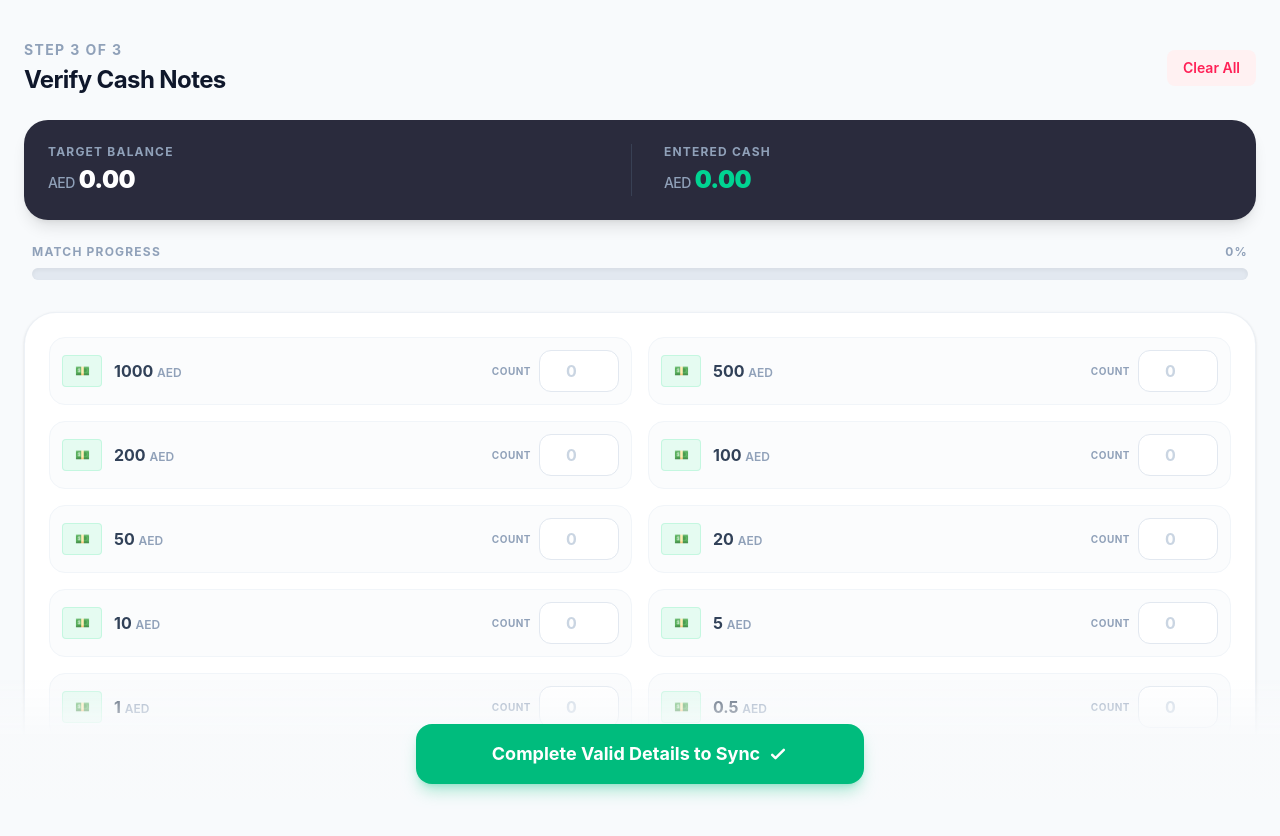
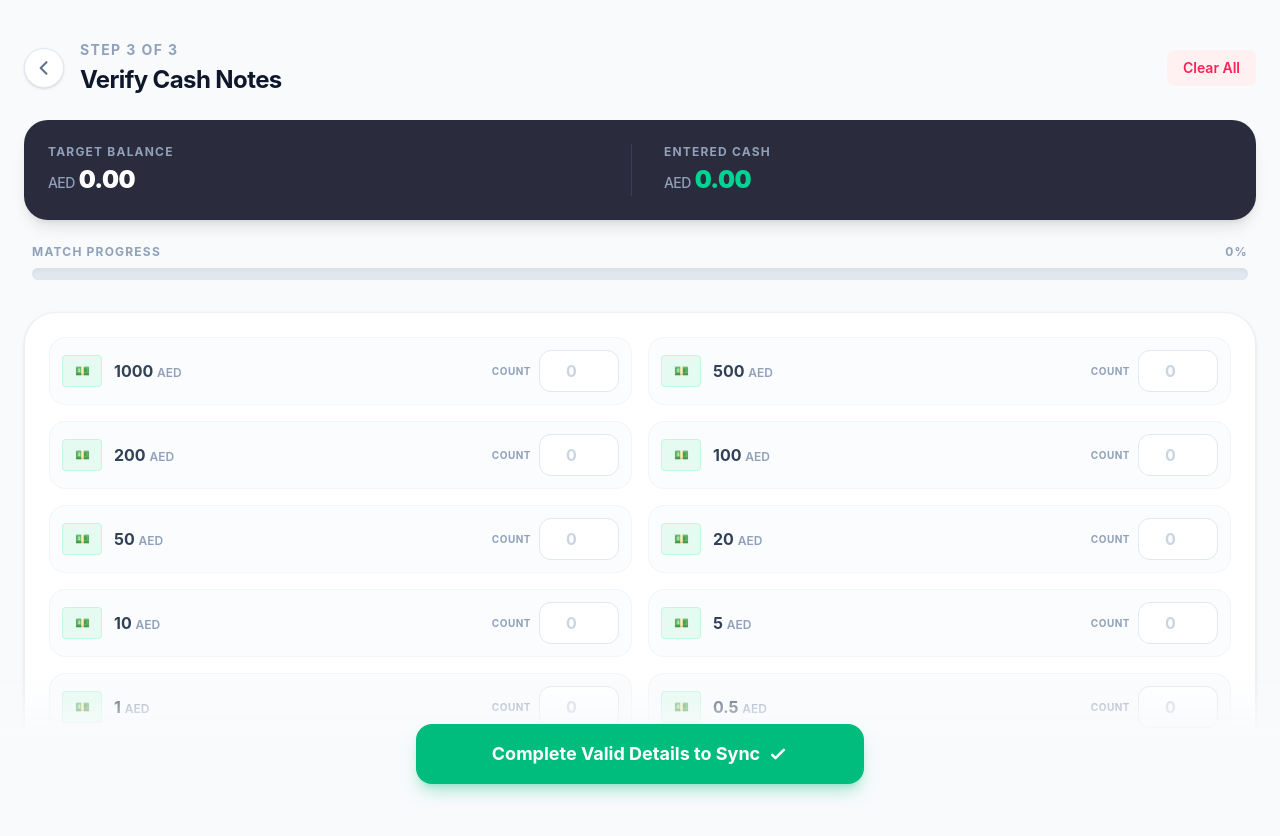
Before and after one commit to Anandhu362/ferrarimanagement2, a React (Vite) app: page /agent/denominations in a window 1280 px wide. Shown: the top 836 px of the page. Built offline with nearby package versions, Linux system fonts and the light colour scheme; no server answers; sample sign-in values are in the browser's storage.

Commit message:
update the denom page a backbutton with no data loss

```diff
--- a/src/pages/agent/AgentDenominationEntry.jsx
+++ b/src/pages/agent/AgentDenominationEntry.jsx
@@ -103,6 +103,23 @@ export default function AgentDenominationEntry() {
     });
   };
 
+  // ✅ NEW: Safe Back Navigation to Expenses Page
+  const handleGoBack = () => {
+    if (sessionData) {
+      // Force an immediate local storage sync of the typed notes before leaving
+      const backupData = {
+        ...sessionData,
+        denominations: denominations
+      };
+      localStorage.setItem('temp_agent_session_data', JSON.stringify(backupData));
+
+      // Pass the fully assembled data back to the Expense page
+      navigate('/agent/expenses', { state: backupData });
+    } else {
+      navigate(-1);
+    }
+  };
+
   // --- Final Submission API Call ---
   const handleSubmitFinal = async () => {
     if (!isBalanced) return; // Extra security gate
@@ -112,14 +129,14 @@ export default function AgentDenominationEntry() {
     try {
       // Build the massive final payload
       const finalPayload = {
-        clientSessionId: sessionData.clientSessionId, // ✅ FIX: Added the critical clientSessionId
+        clientSessionId: sessionData.clientSessionId,
         sessionDate: sessionData.date,
         agentName: sessionData.agentName,
-        branchId: sessionData.branchId, // Strictly use the branch passed down the pipeline
+        branchId: sessionData.branchId,
         financialSummary: sessionData.financialSummary,
         collections: sessionData.collections,
         expenses: sessionData.expenses,
-        denominations: denominations // Send the notes breakdown to the backend
+        denominations: denominations
       };
 
       const response = await api.post('/api/inflow/complete-session', finalPayload);
@@ -145,11 +162,22 @@ export default function AgentDenominationEntry() {
 
   return (
     <div className="min-h-screen bg-slate-50 p-4 sm:p-6 font-sans flex flex-col">
-      {/* Header */}
+      {/* Header with NEW Back Button */}
       <div className="flex justify-between items-center mb-6 mt-4">
-        <div>
-          <p className="text-sm font-bold text-slate-400 uppercase tracking-widest mb-1">Step 3 of 3</p>
-          <h1 className="text-2xl font-bold text-slate-900 tracking-tight">Verify Cash Notes</h1>
+        <div className="flex items-center gap-4">
+          <button
+            onClick={handleGoBack}
+            className="w-10 h-10 bg-white border border-slate-200 shadow-sm rounded-full flex items-center justify-center text-slate-500 hover:text-emerald-600 hover:border-emerald-200 hover:bg-emerald-50 transition-all"
+            title="Go Back to Expenses"
+          >
+            <svg className="w-5 h-5" fill="none" stroke="currentColor" viewBox="0 0 24 24">
+              <path strokeLinecap="round" strokeLinejoin="round" strokeWidth="2.5" d="M15 19l-7-7 7-7" />
+            </svg>
+          </button>
+          <div>
+            <p className="text-sm font-bold text-slate-400 uppercase tracking-widest mb-1">Step 3 of 3</p>
+            <h1 className="text-2xl font-bold text-slate-900 tracking-tight">Verify Cash Notes</h1>
+          </div>
         </div>
         <button onClick={handleClearAll} className="text-sm font-semibold text-rose-500 hover:text-rose-600 bg-rose-50 px-4 py-2 rounded-lg transition-colors">
           Clear All
```
